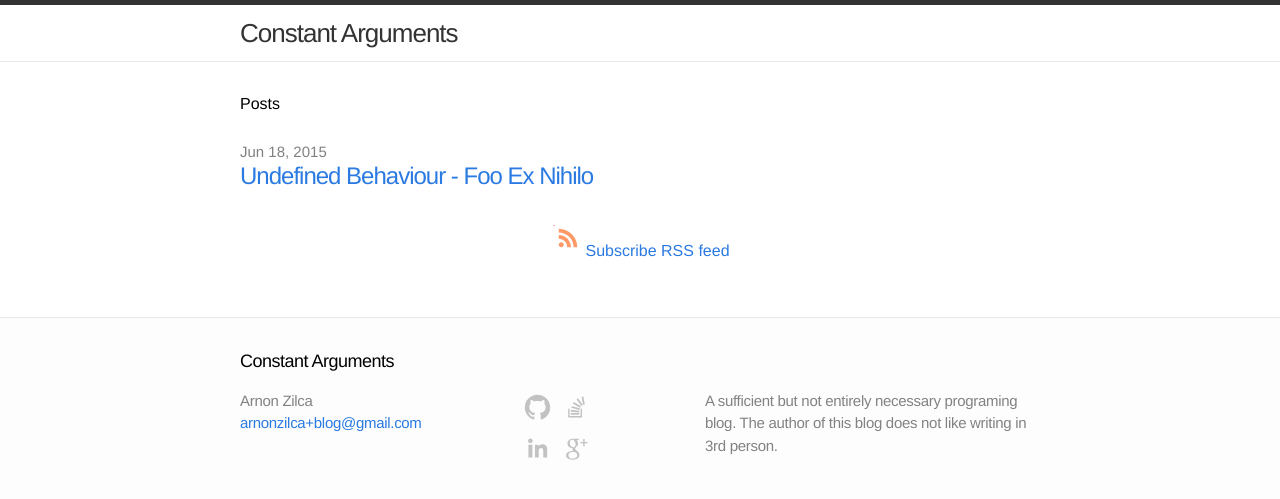
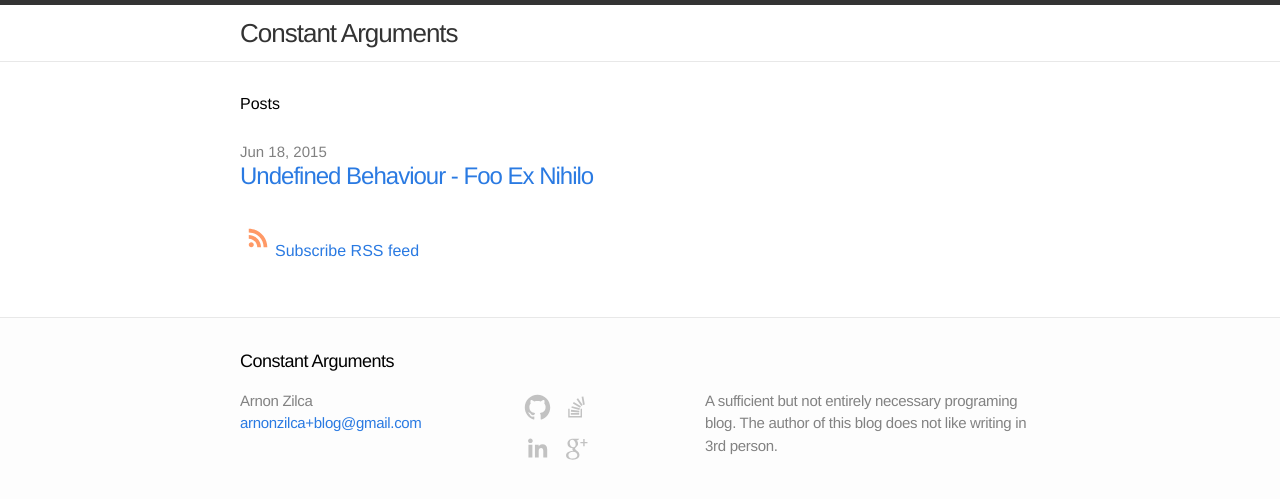
Before and after one commit to arnonzilca/arnonzilca.github.io, a Jekyll site: the page built from index.html, in a window 1280 px wide. Shown: the top 499 px of the page. Built offline with Jekyll 4.4.1, drawn with Linux system fonts in a browser that asks for light colours; comment, search, counter and statistics services are not loaded.

Commit message:
add RSS svg

```diff
--- a/css/main.css
+++ b/css/main.css
@@ -170,16 +170,8 @@
   color: #818181;
 }
 
-.vertical-aligner {
-    width: 100%;
-    height: 100%;
-    display: table;
-    text-align: center;
-}
-
-.vertical-aligner > .text-span {
-    display: inline-block
-    vertical-align: middle
+.rss-subscribe {
+    line-height: 1.5;
 }
 
 /* Post styles */
--- a/index.html
+++ b/index.html
@@ -16,16 +16,13 @@
   </ul>
 
   <p class="rss-subscribe">
-    <div class="vertical-aligner"><a href="{{ "/feed.xml" | prepend: site.baseurl }}" title="RSS"><svg class="svg-icon"
+    <a href="{{ "/feed.xml" | prepend: site.baseurl }}" title="RSS"><svg class="svg-icon"
         viewBox="0 0 512 512"><path fill="#FF9966" d="M201.8 347.2c0 20.3-16.5 36.8-36.8 36.8 -20.3
         0-36.8-16.5-36.8-36.8s16.5-36.8 36.8-36.8C185.3 310.4 201.8 326.8 201.8 347.2zM128.2
         204.7v54.5c68.5 0.7 124 56.3 124.7 124.7h54.5C306.7 285.3 226.9 205.4 128.2 204.7zM128.2
         166.6c57.9 0.3 112.3 22.9 153.2 63.9 41 41 63.7 95.5 63.9
-        153.5h54.5c-0.3-149.9-121.7-271.4-271.6-271.9V166.6L128.2 166.6z"/>
-        <text fill="red" font-family="sans-serif" font-size="16" x="60" y="70" style="text-anchor:
-        middle;">Text</text>
-        </svg><!--[if lt IE
-        9]><em>Twitter</em><![endif]--><span class="text-span">Subscribe RSS feed</span></a>
+        153.5h54.5c-0.3-149.9-121.7-271.4-271.6-271.9V166.6L128.2 166.6z"/></svg><!--[if lt IE
+        9]><em>Twitter</em><![endif]-->Subscribe RSS feed</a>
     </div>
   </p><br>
 
```
